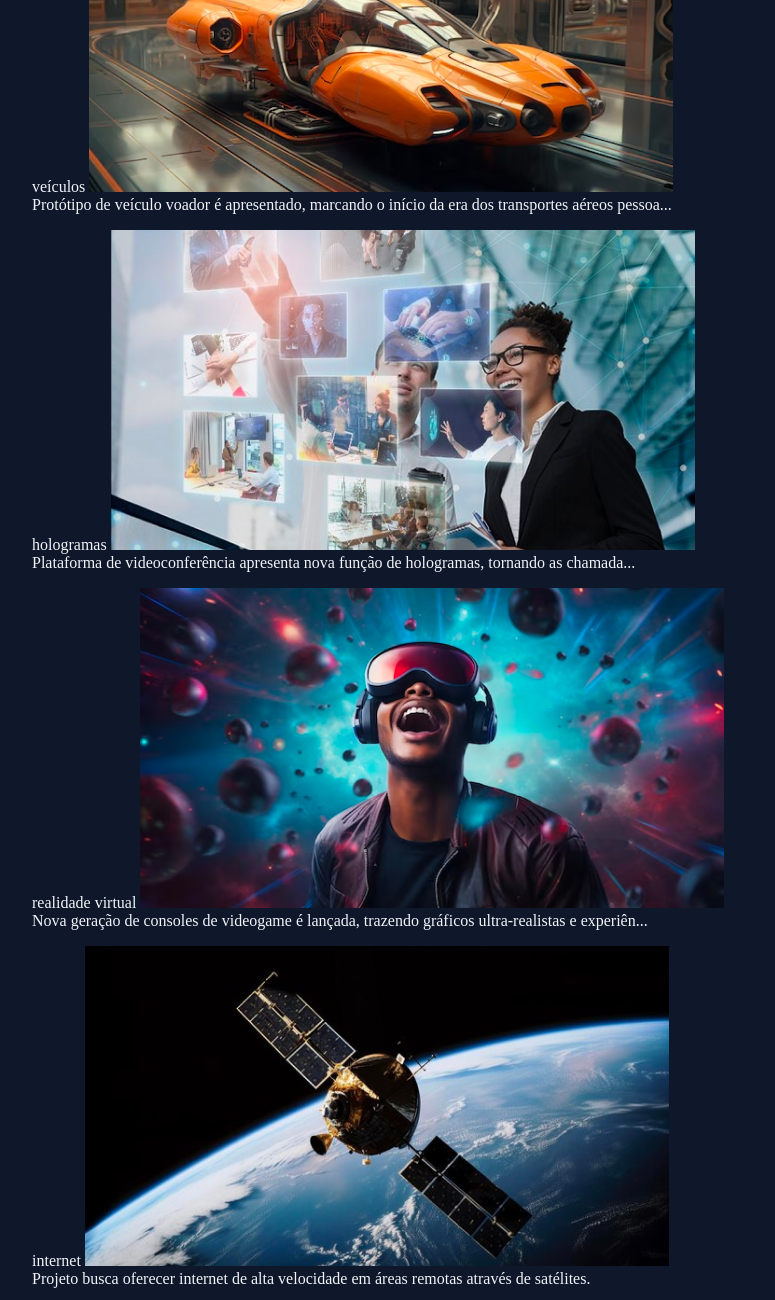
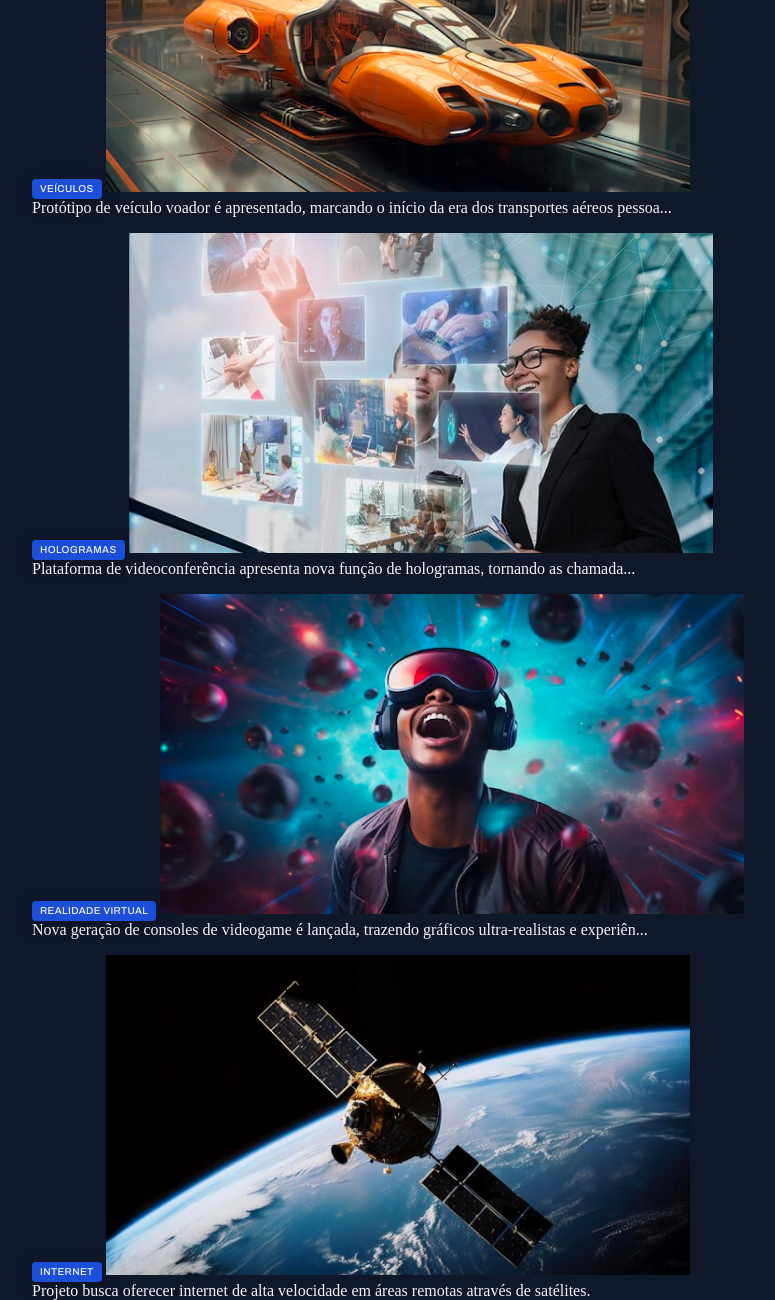
Before and after one commit to esthergabrieela/fullstack-portal-de-noticias, a plain HTML site: page index.html in a window 1280 px wide. Shown: the part 741-2041 px from the top of the page, without its empty margins (0-775 px from the left). Drawn offline with Linux system fonts and the light colour scheme; a web font is replaced by a local one.

Commit message:
Correção da sintaxe

```diff
--- a/index.html
+++ b/index.html
@@ -102,7 +102,7 @@
     </header>
     <div class="grid gap-16">
       <figure>
-        <span class=""content-tag>veículos</span>
+        <span class="content-tag">veículos</span>
         <img src="assets/images/Image 06.png" alt="">
         <p>
           Protótipo de veículo voador é apresentado, marcando o início da era dos transportes aéreos pessoa...
@@ -110,7 +110,7 @@
       </figure>
 
        <figure>
-        <span class=""content-tag>hologramas</span>
+        <span class="content-tag">hologramas</span>
         <img src="assets/images/Image 07.png" alt="">
         <p>
           Plataforma de videoconferência apresenta nova função de hologramas, tornando as chamada...
@@ -118,7 +118,7 @@
       </figure>
 
        <figure>
-        <span class=""content-tag>realidade virtual</span>
+        <span class="content-tag">realidade virtual</span>
         <img src="assets/images/Image 08.png" alt="">
         <p>
           Nova geração de consoles de videogame é lançada, trazendo gráficos ultra-realistas e experiên...
@@ -126,7 +126,7 @@
       </figure>
 
        <figure>
-        <span class=""content-tag>internet</span>
+        <span class="content-tag">internet</span>
         <img src="assets/images/Image 09.png" alt="">
         <p>
           Projeto busca oferecer internet de alta velocidade em áreas remotas através de satélites.
```
